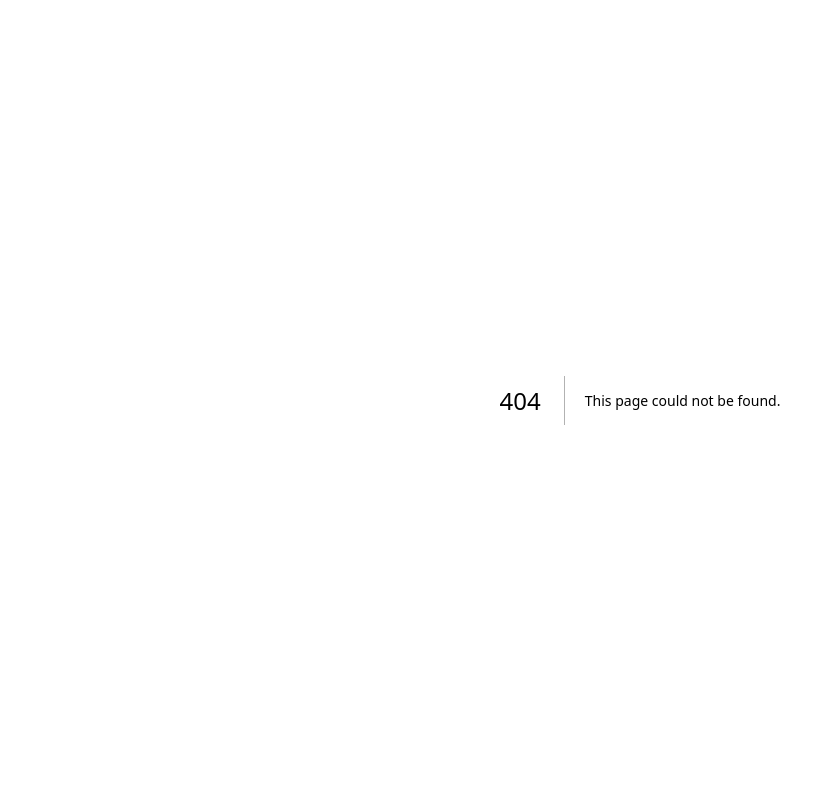
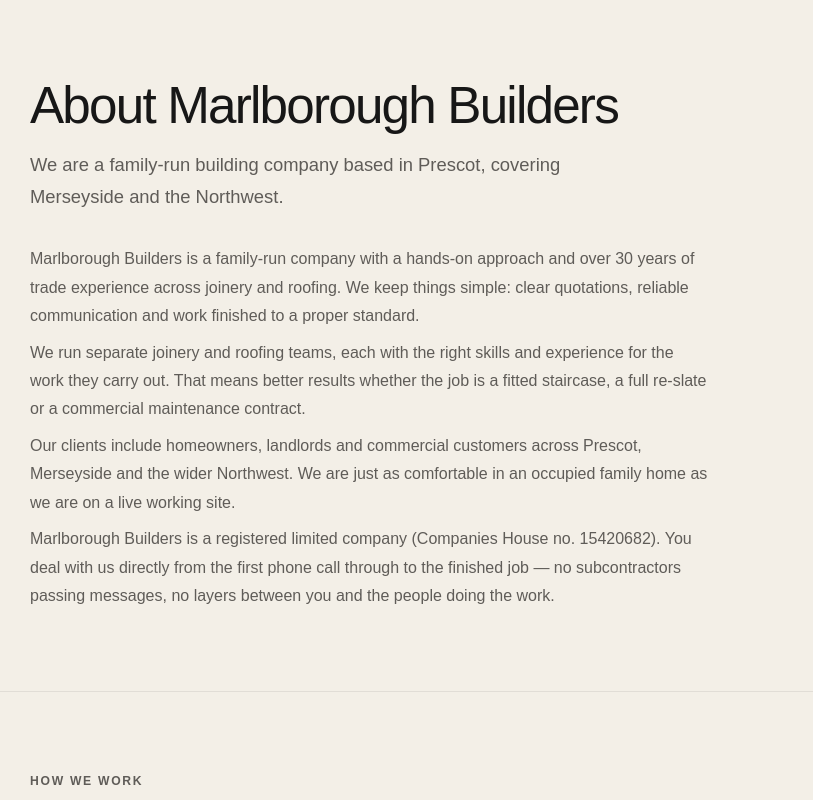
Before and after one commit to Dandini6713/marlborough-builders-redesign, a Next.js app: page /about in a window 1280 px wide. Before the commit this address had no page. Shown: the top 800 px of the page, without its empty margins (0-813 px from the left). Built offline with nearby package versions, Linux system fonts and the light colour scheme.

Commit message:
Add GA tracking, contact page and about page

```diff
--- /dev/null
+++ b/app/about/page.tsx
@@ -0,0 +1,97 @@
+const values = [
+  {
+    title: "Hands-on approach",
+    text: "We stay close to every job. You deal with us directly, not a project manager passing messages along.",
+  },
+  {
+    title: "Specialist teams",
+    text: "Separate joinery and roofing teams, each with the right skills and experience for the work at hand.",
+  },
+  {
+    title: "Clear from the outset",
+    text: "Straightforward pricing, honest advice and no surprises between quotation and final invoice.",
+  },
+  {
+    title: "Domestic and commercial",
+    text: "Comfortable working in occupied homes, rental properties and live commercial sites across the region.",
+  },
+];
+
+export default function AboutPage() {
+  return (
+    <main className="site-shell">
+      <section className="section about-intro">
+        <div className="container">
+          <div className="section-heading">
+            <h1>About Marlborough Builders</h1>
+            <p className="about-lead">
+              We are a family-run building company based in Prescot, covering
+              Merseyside and the Northwest.
+            </p>
+          </div>
+
+          <div className="about-body">
+            <p>
+              Marlborough Builders is a family-run company with a hands-on
+              approach and over 30 years of trade experience across joinery and
+              roofing. We keep things simple: clear quotations, reliable
+              communication and work finished to a proper standard.
+            </p>
+            <p>
+              We run separate joinery and roofing teams, each with the right
+              skills and experience for the work they carry out. That means
+              better results whether the job is a fitted staircase, a full
+              re-slate or a commercial maintenance contract.
+            </p>
+            <p>
+              Our clients include homeowners, landlords and commercial customers
+              across Prescot, Merseyside and the wider Northwest. We are just as
+              comfortable in an occupied family home as we are on a live working
+              site.
+            </p>
+            <p>
+              Marlborough Builders is a registered limited company (Companies
+              House no. 15420682). You deal with us directly from the first phone
+              call through to the finished job — no subcontractors passing
+              messages, no layers between you and the people doing the work.
+            </p>
+          </div>
+        </div>
+      </section>
+
+      <section className="section about-values-section">
+        <div className="container">
+          <div className="section-heading">
+            <p className="eyebrow">How we work</p>
+            <h2>Our approach</h2>
+          </div>
+
+          <div className="trust-grid">
+            {values.map((item) => (
+              <article className="trust-card" key={item.title}>
+                <h3>{item.title}</h3>
+                <p>{item.text}</p>
+              </article>
+            ))}
+          </div>
+        </div>
+      </section>
+
+      <section className="section cta-section">
+        <div className="container cta-panel">
+          <div>
+            <p className="eyebrow">Get in touch</p>
+            <h2>Want to talk about a project?</h2>
+            <p>
+              Get in touch for a clear quotation, practical advice and work
+              carried out to a proper standard.
+            </p>
+          </div>
+          <a href="/contact" className="button button-primary">
+            Contact us
+          </a>
+        </div>
+      </section>
+    </main>
+  );
+}
--- /dev/null
+++ b/app/contact/page.tsx
@@ -0,0 +1,74 @@
+"use client";
+
+import { FormEvent } from "react";
+
+export default function ContactPage() {
+  function handleSubmit(e: FormEvent<HTMLFormElement>) {
+    e.preventDefault();
+    alert("Thanks — we'll be in touch shortly.");
+  }
+
+  return (
+    <main className="site-shell">
+      <section className="section contact-section">
+        <div className="container">
+          <div className="section-heading">
+            <h1>Get in touch</h1>
+            <p>
+              Tell us what you need and we will give you honest advice and a
+              clear price. No obligation.
+            </p>
+          </div>
+
+          <div className="contact-grid">
+            <form className="contact-form" onSubmit={handleSubmit}>
+              <label className="form-field">
+                <span>Name</span>
+                <input type="text" name="name" required />
+              </label>
+
+              <label className="form-field">
+                <span>Phone</span>
+                <input type="tel" name="phone" />
+              </label>
+
+              <label className="form-field">
+                <span>Email</span>
+                <input type="email" name="email" required />
+              </label>
+
+              <label className="form-field">
+                <span>Message</span>
+                <textarea name="message" rows={5} required />
+              </label>
+
+              <button type="submit" className="button button-primary">
+                Send enquiry
+              </button>
+            </form>
+
+            <aside className="contact-details-card">
+              <h2>Contact details</h2>
+
+              <dl className="contact-dl">
+                <dt>Phone</dt>
+                <dd>
+                  <a href="tel:07939551481">07939 551481</a>
+                </dd>
+
+                <dt>Address</dt>
+                <dd>28 Marlborough Road, Prescot, Merseyside, L34 6LE</dd>
+
+                <dt>Hours</dt>
+                <dd>Monday to Friday, 9:00am to 5:30pm</dd>
+
+                <dt>Company no.</dt>
+                <dd>15420682</dd>
+              </dl>
+            </aside>
+          </div>
+        </div>
+      </section>
+    </main>
+  );
+}
--- a/app/globals.css
+++ b/app/globals.css
@@ -415,6 +415,128 @@
   font-size: 0.88rem;
 }
 
+/* About page */
+.about-intro h1 {
+  margin: 0;
+  font-size: clamp(2.1rem, 4vw, 3.3rem);
+  line-height: 1.03;
+  letter-spacing: -0.035em;
+}
+
+.about-lead {
+  font-size: 1.15rem;
+  line-height: 1.7;
+  color: var(--muted);
+  max-width: 54ch;
+}
+
+.about-body {
+  max-width: 680px;
+  display: flex;
+  flex-direction: column;
+  gap: 8px;
+}
+
+.about-body p {
+  line-height: 1.78;
+  color: var(--muted);
+}
+
+.about-values-section {
+  border-top: 1px solid rgba(23, 23, 23, 0.08);
+}
+
+/* Contact page */
+.contact-section h1 {
+  margin: 0;
+  font-size: clamp(2.1rem, 4vw, 3.3rem);
+  line-height: 1.03;
+  letter-spacing: -0.035em;
+}
+
+.contact-grid {
+  display: grid;
+  grid-template-columns: 1.2fr 0.8fr;
+  gap: 32px;
+  align-items: start;
+}
+
+.contact-form {
+  display: flex;
+  flex-direction: column;
+  gap: 20px;
+}
+
+.form-field {
+  display: flex;
+  flex-direction: column;
+  gap: 6px;
+}
+
+.form-field span {
+  font-size: 0.88rem;
+  font-weight: 600;
+  color: var(--foreground);
+}
+
+.form-field input,
+.form-field textarea {
+  padding: 12px 14px;
+  border: 1px solid rgba(23, 23, 23, 0.15);
+  border-radius: 12px;
+  background: var(--surface);
+  font-size: 0.95rem;
+  font-family: inherit;
+  color: var(--foreground);
+  transition: border-color 0.15s ease;
+}
+
+.form-field input:focus,
+.form-field textarea:focus {
+  outline: none;
+  border-color: var(--accent);
+}
+
+.form-field textarea {
+  resize: vertical;
+}
+
+.contact-details-card {
+  padding: 30px;
+  border-radius: var(--radius);
+  border: 1px solid rgba(23, 23, 23, 0.08);
+  background: rgba(255, 255, 255, 0.92);
+  box-shadow: var(--shadow-soft);
+}
+
+.contact-details-card h2 {
+  margin: 0 0 20px;
+  font-size: 1.28rem;
+  letter-spacing: -0.02em;
+}
+
+.contact-dl {
+  margin: 0;
+  display: flex;
+  flex-direction: column;
+  gap: 16px;
+}
+
+.contact-dl dt {
+  font-size: 0.78rem;
+  font-weight: 700;
+  text-transform: uppercase;
+  letter-spacing: 0.1em;
+  color: var(--muted);
+  margin-bottom: 2px;
+}
+
+.contact-dl dd {
+  margin: 0;
+  font-size: 0.95rem;
+  line-height: 1.6;
+}
+
 /* Stat band */
 .stat-band {
   display: grid;
@@ -579,7 +701,8 @@
   .trust-grid,
   .featured-work-grid,
   .testimonials-grid,
-  .process-grid {
+  .process-grid,
+  .contact-grid {
     grid-template-columns: 1fr;
   }
 
--- a/app/layout.tsx
+++ b/app/layout.tsx
@@ -1,4 +1,5 @@
 import type { Metadata } from "next";
+import Script from "next/script";
 import "./globals.css";
 
 export const metadata: Metadata = {
@@ -14,6 +15,18 @@
 }>) {
   return (
     <html lang="en-GB" suppressHydrationWarning>
+      <head>
+        <Script
+          src="https://www.googletagmanager.com/gtag/js?id=G-BF7LH87702"
+          strategy="afterInteractive"
+        />
+        <Script id="ga-init" strategy="afterInteractive">
+          {`window.dataLayer = window.dataLayer || [];
+function gtag(){dataLayer.push(arguments);}
+gtag('js', new Date());
+gtag('config', 'G-BF7LH87702');`}
+        </Script>
+      </head>
       <body>{children}</body>
     </html>
   );
```
